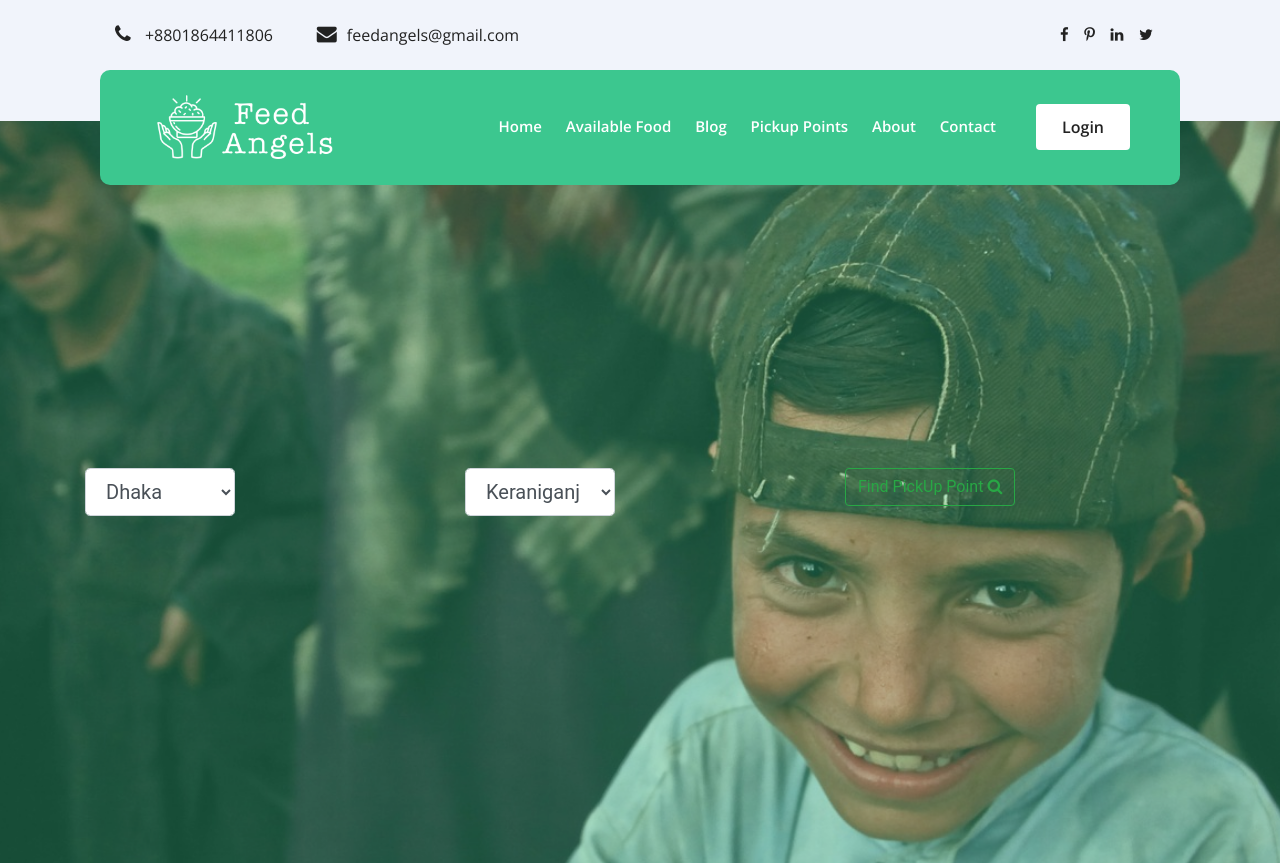
After one commit to RokibulHasan7/FeedAngels3, a Django app: page /pickuppoints/ in a window 1280 px wide. The commit adds this page. Run offline with Django 3.2, Linux system fonts and the light colour scheme; some libraries are stand-ins or nearby versions.

Commit message:
Added pickup point page where user can find available food pickup point

```diff
--- a/FeedAngels3/FeedAngels3/urls.py
+++ b/FeedAngels3/FeedAngels3/urls.py
@@ -25,4 +25,5 @@ urlpatterns = [
     path('login/', auth_views.LoginView.as_view(template_name='auth/login.html'), name='login'),
     path('logout/', auth_views.LogoutView.as_view(), name='logout'),
     path('signup/', views.signup, name='signup'),
+    path('pickuppoints/', views.pickup, name='pickup'),
 ]
--- a/FeedAngels3/part1/models.py
+++ b/FeedAngels3/part1/models.py
@@ -8,13 +8,14 @@ class CustomUser(AbstractUser):
 
 
 class Volunteer(models.Model):
-    username = models.OneToOneField(CustomUser, on_delete=models.CASCADE, primary_key=True,)
+    username = models.OneToOneField(CustomUser, on_delete=models.CASCADE, primary_key=True, )
     address = models.CharField(max_length=200)
     img = models.ImageField(upload_to="media")
 
     def __str__(self):
         return '%s' % self.username
 
+
 class PickUppoints(models.Model):
     Division = models.CharField(max_length=200)
     District = models.CharField(max_length=200)
--- a/FeedAngels3/part1/views.py
+++ b/FeedAngels3/part1/views.py
@@ -21,3 +21,7 @@ def signup(request):
     else:
         form = SignUpForm()
     return render(request, 'auth/signup.html', { 'form' : form })
+
+
+def pickup(request):
+    return render(request, 'auth/pickup.html')
--- a/FeedAngels3/static/css/custom.css
+++ b/FeedAngels3/static/css/custom.css
@@ -7,3 +7,7 @@ body {
 	font-family: 'Roboto', sans-serif;
 	font-weight: 300;
 }
+
+.pickup1{
+    background-image: url("/static/img/pickup.png");
+}
--- a/FeedAngels3/templates/auth/header.html
+++ b/FeedAngels3/templates/auth/header.html
@@ -5,7 +5,7 @@
     <meta charset="UTF-8">
     <meta http-equiv="x-ua-compatible" content="ie=edge">
     <meta name="viewport" content="width=device-width, initial-scale=1">
-    <title>Feed Angels</title>
+
 
     <link rel="stylesheet" href="{% static 'css/bootstrap.min.css'%}">
     <link rel="stylesheet" href="{% static 'css/owl.carousel.min.css'%}">
@@ -60,7 +60,7 @@
                     <div class="row align-items-center">
                         <div class="col-xl-3 col-lg-3">
                             <div class="logo">
-                                <a href="index.html">
+                                <a href="{% url 'home' %}">
                                     <img src="{% static 'img/logo.png'%}" alt="logo" style="width: 12em">
                                 </a>
                             </div>
@@ -72,7 +72,7 @@
                                         <li><a href="#">home</a></li>
                                         <li><a href="#">Available Food</a></li>
                                         <li><a href="#">blog</li>
-                                        <li><a href="#">Pickup Points</li>
+                                        <li><a href="{% url 'pickup' %}">Pickup Points</li>
                                         <li><a href="#">About</li>
                                         <li><a href="#">Contact</a></li>
                                     </ul>
@@ -94,32 +94,6 @@
     </header>
     <!-- header-end -->
 
-    <!-- first section_area_start -->
-    <div class="slider_area">
-        <div class="single_slider  d-flex align-items-center slider_bg_1 overlay2">
-            <div class="container">
-                <div class="row">
-                    <div class="col-lg-9">
-                        <div class="slider_text ">
-                            <span>Get Started Today.</span>
-                            <h3> Feed the Hungry Homeless People </h3>
-                            <p>
-                                Food waste has increased significantly. According to the Food and
-                                Agriculture Organization, 1/3 of all food produced for human use
-                                is thrown away, amounting to over 1.3 billion tons each year. On
-                                the other hand, according to the WHO, 20% of the population is
-                                facing severe food shortages. As a result, a solution that avoids
-                                food waste while also feeding the hungry is required.
-                            </p>
-                            <a href="About.html" class="boxed-btn3">Learn More
-                            </a>
-                        </div>
-                    </div>
-                </div>
-            </div>
-        </div>
-    </div>
-    <!-- first section_area_end -->
 
     <script src="{% static 'js/vendor/modernizr-3.5.0.min.js'%}"></script>
     <script src="{% static 'js/vendor/jquery-1.12.4.min.js'%}"></script>
--- /dev/null
+++ b/FeedAngels3/templates/auth/pickup.html
@@ -0,0 +1,43 @@
+<!DOCTYPE html>
+{% include "auth/header.html" %}
+{% load static %}
+<html lang="en">
+<head>
+    <meta charset="UTF-8">
+    <title>PickUp Points</title>
+
+    <link rel="stylesheet" href="{% static 'css/custom.css'%}">
+</head>
+<body>
+<!-- first section_area_start -->
+    <div class="slider_area">
+        <div class="single_slider  d-flex align-items-center pickup1 overlay2">
+            <div class="container">
+                <div class="row">
+                    <div class="col-sm">
+                        <select class="form-control form-control-lg" style="width:150px;">
+                            <option value="1">Dhaka</option>
+                            <option value="2">Khulna</option>
+                            <option value="3">Rajshahi</option>
+                            <option value="4">Sylhet</option>
+                            <option value="5">Rangpur</option>
+                            <option value="6">Chittagong</option>
+                        </select>
+                    </div>
+                    <div class="col-sm">
+                        <select class="form-control form-control-lg" style="width:150px;">
+                            <option>Keraniganj</option>
+                            <option>Rampura</option>
+                            <option>Badda</option>
+                            <option>Uttara</option>
+                        </select>
+                    </div>
+                    <div class="col-sm">
+                        <a class="btn btn-outline-success" href="#">Find PickUp Point <i class="fa fa-search"></i></a>
+                    </div>
+                </div>
+            </div>
+        </div>
+    </div>
+</body>
+</html>
```
Also changed, not shown: FeedAngels3/templates/auth/footer.html (added, +19 -0 lines), FeedAngels3/templates/auth/home.html (+28 -2 lines), FeedAngels3/static/img/pickup.png (added).
